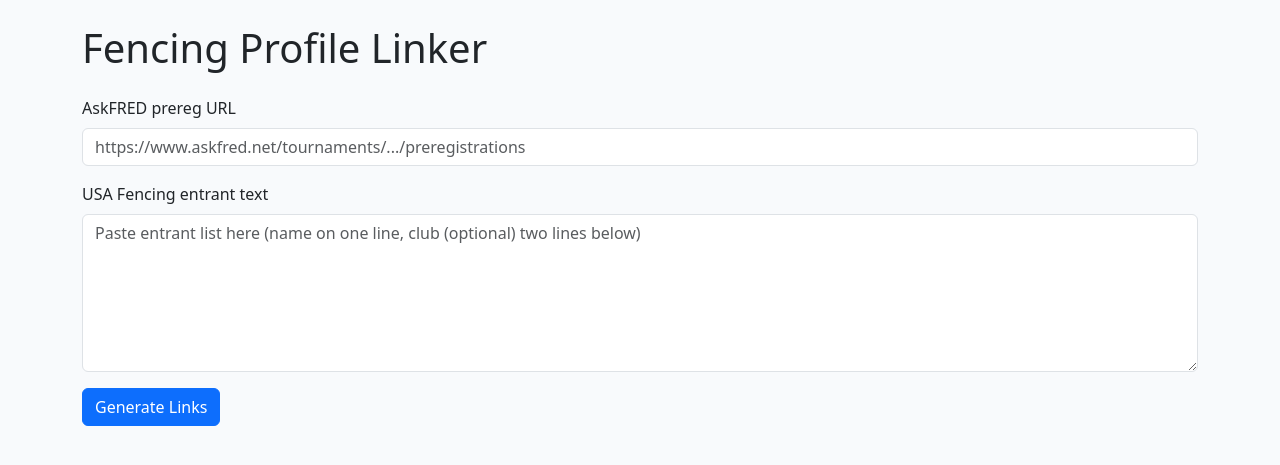
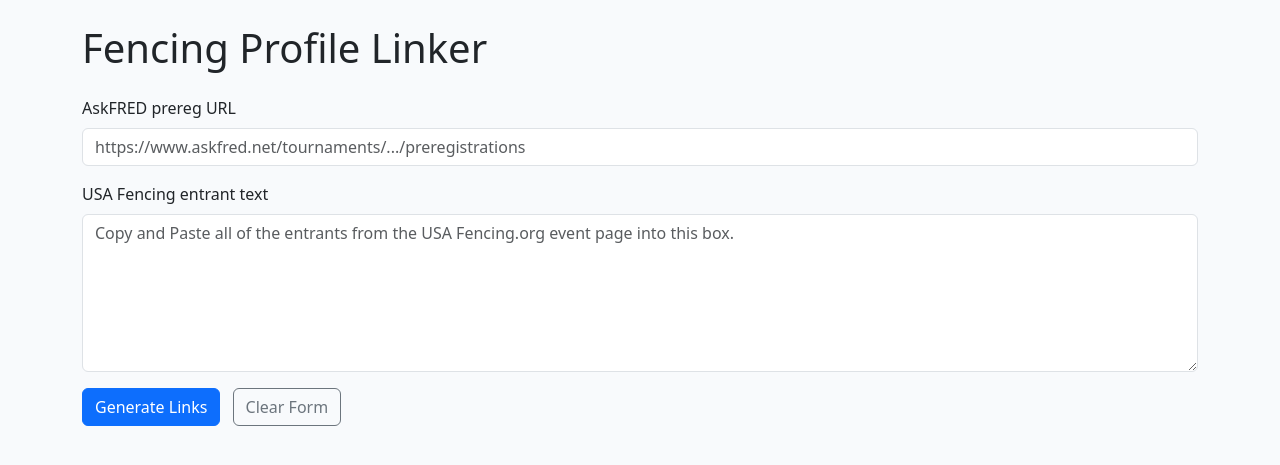
Before and after one commit to Remco28/fencer-profile-2, a PHP site: page / in a window 1280 px wide. Shown: the top 465 px of the page. Run offline with PHP 8.4, Linux system fonts and the light colour scheme.

Commit message:
bug fixes

```diff
--- a/index.php
+++ b/index.php
@@ -1,6 +1,6 @@
 <?php
 /* =========================================================================
-   Fencing Profile Linker — clean build, May 2025
+   Fencing Profile Linker
    ========================================================================= */
 $results = [];
 $error   = null;
@@ -18,6 +18,7 @@ if ($_SERVER['REQUEST_METHOD'] === 'POST') {
 
     /* 1) ASKFRED PREREG LIST ******************************************* */
     if ($askfredUrl !== '') {
+        // ... (AskFRED parsing logic remains the same) ...
         $ch = curl_init($askfredUrl);
         curl_setopt_array($ch, [
             CURLOPT_RETURNTRANSFER => true,
@@ -30,9 +31,6 @@ if ($_SERVER['REQUEST_METHOD'] === 'POST') {
         curl_close($ch);
 
         if ($html !== false) {
-            file_put_contents('debug.html', $html);   // snapshot for debugging
-
-            /* --- A. New‑site JSON blob -------------------------------- */
             if (preg_match('/__PRELOADED_STATE__\\s*=\\s*({.+?});/s', $html, $m)) {
                 $json = json_decode($m[1], true);
                 foreach (($json['entities']['events'] ?? []) as $event) {
@@ -44,7 +42,7 @@ if ($_SERVER['REQUEST_METHOD'] === 'POST') {
                         $rating= $pr['classification'] ?? ($pr['rating'] ?? 'U');
                         if (!$rating || !preg_match('/^[ABCDEU]/', $rating)) $rating='U';
 
-                        if (!empty($name)) { // Ensure name is not empty
+                        if (!empty($name)) {
                             $results[] = [
                                 'name'=>$name,'club'=>$club,'event'=>$evtName,
                                 'rating'=>$rating,'url'=>build_search_url($name)
@@ -52,12 +50,10 @@ if ($_SERVER['REQUEST_METHOD'] === 'POST') {
                         }
                     }
                 }
-
-            /* --- B. Old‑site card tables ------------------------------ */
             } else {
                 libxml_use_internal_errors(true);
                 $dom = new DOMDocument();
-                @$dom->loadHTML($html); // Suppress warnings from potentially malformed HTML
+                @$dom->loadHTML($html);
                 $xp  = new DOMXPath($dom);
 
                 foreach ($xp->query('//div[contains(@class,"card") and .//table[contains(@class,"preregistration-list")]]') as $card) {
@@ -73,7 +69,6 @@ if ($_SERVER['REQUEST_METHOD'] === 'POST') {
                         if ($name==='') continue;
                         if (!$rating || !preg_match('/^[ABCDEU]/', $rating)) $rating='U';
 
-
                         $results[] = [
                             'name'=>$name,'club'=>$club,'event'=>$evtName,
                             'rating'=>$rating,'url'=>build_search_url($name)
@@ -85,84 +80,86 @@ if ($_SERVER['REQUEST_METHOD'] === 'POST') {
     }
 
     /* 2) USA FENCING TEXT ********************************************** */
+    // Reverted to the simpler parser from before the last "enhancement" attempt for this section
     if ($usafText !== '') {
         $lines = preg_split('/\\r?\\n/', $usafText);
         $total = count($lines);
-        for ($i=0;$i<$total;$i++){
-            $line = trim($lines[$i]);
-            if (strpos($line, ',') !== false) { // Likely a name line
-                $club = '';
+        for ($i = 0; $i < $total; $i++) {
+            $current_line_text = trim($lines[$i]);
+
+            // Using the more robust name matching and explode limit
+            if (strpos($current_line_text, ',') !== false && preg_match('/^[\p{L}\p{M}\s\'-]+,\s*[\p{L}\p{M}\s\'-]+$/u', $current_line_text)) {
+                [$last, $first] = array_map('trim', explode(',', $current_line_text, 2));
+                $name = trim("$first $last");
+
+                if (empty($name)) {
+                    continue;
+                }
+
+                $fencer_club = '';
+                // Assumes club is 2 lines down from the name line, and not another name
                 if ($i + 2 < $total) {
-                    $potentialClubLine = trim($lines[$i+2]);
-                    // Basic check: if it doesn't look like another name, assume it's a club
-                    if (strpos($potentialClubLine, ',') === false) {
-                         $club = preg_replace('/#\\d+/', '', $potentialClubLine);
+                    $potentialClubLine = trim($lines[$i + 2]);
+                    if (strpos($potentialClubLine, ',') === false && !empty($potentialClubLine)) {
+                         $fencer_club = preg_replace('/#\\d+/', '', $potentialClubLine);
                     }
                 }
 
-                $rating='';
-                // Check current line and next few lines for a rating
-                for ($j=0;$j<=3&&$i+$j<$total;$j++){ // Start check from current line $j=0
-                    if (preg_match('/\\b([ABCDEU][0-9]{0,4})\\b/', trim($lines[$i+$j]), $m)) {
-                         $rating=$m[1]; break;
+                $fencer_rating = '';
+                // Searches name line and next 3 lines for rating
+                for ($j = 0; $j <= 3; $j++) {
+                    if (($i + $j) < $total) {
+                        if (preg_match('/\\b([ABCDEU][0-9]{0,4})\\b/', trim($lines[$i + $j]), $rating_match)) {
+                            $fencer_rating = $rating_match[1];
+                            break;
                         }
                     }
-                 if (!$rating || !preg_match('/^[ABCDEU]/', $rating)) $rating='U';
+                }
+                if (empty($fencer_rating) || !preg_match('/^[ABCDEU]/', $fencer_rating)) {
+                    $fencer_rating = 'U'; // Default if not found or invalid
+                }
 
-
-                [$last,$first]=array_map('trim', explode(',', $line)+['','']);
-                $name=trim("$first $last");
-
-                if (!empty($name)) { // Ensure name is not empty
-                    $results[]=[
-                        'name'=>$name,'club'=>$club,'event'=>'',
-                        'rating'=>$rating,'url'=>build_search_url($name)
+                $results[] = [
+                    'name' => $name,
+                    'club' => $fencer_club,
+                    'event' => '',
+                    'rating' => $fencer_rating,
+                    'url' => build_search_url($name)
                 ];
-                }
             }
         }
     }
 
     /* 3) DEDUPLICATE *************************************************** */
-    // Step 1: Get unique (Name, Event) pairs, ensuring event names are consistent
+    // ... (Deduplication logic remains the same as previous version) ...
     $temp_combined_results = $results;
     $seen_name_event_keys = [];
     $unique_by_name_event = [];
     foreach ($temp_combined_results as $row) {
-        // Normalize event name: trim and treat genuinely empty strings as such
         $event_name = trim($row['event'] ?? '');
         $current_name = trim($row['name'] ?? '');
-
-        if (empty($current_name)) continue; // Skip entries with no name
-
+        if (empty($current_name)) continue;
         $key = $current_name . '|' . $event_name;
         if (!isset($seen_name_event_keys[$key])) {
             $seen_name_event_keys[$key] = true;
-            // Store with the normalized event name
             $row['event'] = $event_name;
             $row['name'] = $current_name;
             $unique_by_name_event[] = $row;
         }
     }
 
-    // Step 2: Identify fencers who have at least one entry with a specific event
     $fencer_has_specific_event = [];
     foreach ($unique_by_name_event as $row) {
-        if (!empty($row['event'])) { // Event is not an empty string
+        if (!empty($row['event'])) {
             $fencer_has_specific_event[$row['name']] = true;
         }
     }
 
-    // Step 3: Build the final list
-    // Exclude generic entries (empty event) if a specific event entry exists for that fencer
     $final_results = [];
     foreach ($unique_by_name_event as $row) {
         if (!empty($row['event'])) {
-            // Always include entries that have a specific event
             $final_results[] = $row;
         } else {
-            // This is an entry with an empty event (generic)
-            // Include it ONLY if this fencer does NOT have any other entry with a specific event
             if (!isset($fencer_has_specific_event[$row['name']])) {
                 $final_results[] = $row;
             }
@@ -178,7 +175,19 @@ if ($_SERVER['REQUEST_METHOD'] === 'POST') {
 <title>Fencing Profile Linker</title>
 <meta name="viewport" content="width=device-width,initial-scale=1">
 <link href="https://cdn.jsdelivr.net/npm/bootstrap@5.3.3/dist/css/bootstrap.min.css" rel="stylesheet">
-<style>body{background:#f8fafc;}</style>
+<style>
+  body { background: #f8fafc; }
+  #resultsTable th[data-sortable="true"] { cursor: pointer; position: relative; }
+  #resultsTable th[data-sortable="true"] .sort-icon {
+    position: absolute;
+    right: 8px; /* Adjust as needed */
+    top: 50%;
+    transform: translateY(-50%);
+    font-size: 0.8em;
+  }
+  #resultsTable th .sort-icon.asc::after { content: "\25B2"; /* UPWARDS BLACK ARROW */ }
+  #resultsTable th .sort-icon.desc::after { content: "\25BC"; /* DOWNWARDS BLACK ARROW */ }
+</style>
 </head>
 <body class="container py-4">
 <h1 class="mb-4">Fencing Profile Linker</h1>
@@ -194,20 +203,28 @@ if ($_SERVER['REQUEST_METHOD'] === 'POST') {
   <div class="mb-3">
     <label class="form-label" for="usaf">USA Fencing entrant text</label>
     <textarea class="form-control" id="usaf" name="usaf" rows="6"
-              placeholder="Paste entrant list here (name on one line, club (optional) two lines below)"><?= htmlspecialchars($_POST['usaf'] ?? '') ?></textarea>
+              placeholder="Copy and Paste all of the entrants from the USA Fencing.org event page into this box."><?= htmlspecialchars($_POST['usaf'] ?? '') ?></textarea>
   </div>
   <button class="btn btn-primary" type="submit">Generate Links</button>
+  <button type="button" id="clearBtn" class="btn btn-outline-secondary ms-2">Clear Form</button>
 </form>
 
 <?php if (!empty($results)): ?>
 <div class="mb-3">
   <button id="copyBtn" class="btn btn-secondary me-2">Copy to Clipboard</button>
   <button id="csvBtn"  class="btn btn-success">Download CSV</button>
-  <a href="/debug.html" class="btn btn-outline-info ms-2" target="_blank">View debug.html</a>
 </div>
 
-<table class="table table-striped">
-<thead><tr><th>Name</th><th>Club</th><th>Event</th><th>Rating</th><th>Search</th></tr></thead>
+<table class="table table-striped" id="resultsTable">
+  <thead>
+    <tr>
+      <th data-sortable="true">Name <span class="sort-icon"></span></th>
+      <th data-sortable="true">Club <span class="sort-icon"></span></th>
+      <th data-sortable="true">Event <span class="sort-icon"></span></th>
+      <th data-sortable="true" data-type="rating">Rating <span class="sort-icon"></span></th>
+      <th>Search</th>
+    </tr>
+  </thead>
   <tbody>
 <?php foreach ($results as $r): ?>
   <tr>
@@ -226,17 +243,21 @@ if ($_SERVER['REQUEST_METHOD'] === 'POST') {
 
 <script src="https://code.jquery.com/jquery-3.7.1.min.js"></script>
 <script>
-// CSV + clipboard helpers
-function toCSV(rows){
+$(function(){
+  $('#clearBtn').on('click', function() {
+    $('#askfred').val('');
+    $('#usaf').val('');
+  });
+
+  function toCSV(rows){ /* ... (unchanged) ... */
     const esc = v => `"${String(v??'').replace(/"/g,'""')}"`;
     const header = 'Name,Club,Event,Rating,URL';
     return [header].concat(
       rows.map(r=>[r.name,r.club,r.event,r.rating,r.url].map(esc).join(','))
-  ).join('\r\n');   // real CRLF
+    ).join('\r\n');
   }
 
-$(function(){
-  $('#copyBtn').on('click', () => {
+  $('#copyBtn').on('click', () => { /* ... (unchanged) ... */
     if (window.tableData && window.tableData.length > 0) {
         navigator.clipboard.writeText(
             window.tableData.map(r => {
@@ -249,11 +270,11 @@ $(function(){
     }
   });
 
-  $('#csvBtn').on('click', ()=>{
+  $('#csvBtn').on('click', ()=>{ /* ... (unchanged) ... */
     if (window.tableData && window.tableData.length > 0) {
         const blob = new Blob([toCSV(window.tableData)], {type:'text/csv'});
         const url  = URL.createObjectURL(blob);
-        const a = document.createElement('a'); // Use vanilla JS for this part
+        const a = document.createElement('a');
         a.href = url;
         a.download = 'fencers.csv';
         document.body.appendChild(a);
@@ -264,6 +285,78 @@ $(function(){
         alert('No data to download.');
     }
   });
+
+  // Table Sorting Logic (this refined version should remain)
+  const $table = $('#resultsTable');
+  const $tbody = $table.find('tbody');
+
+  $table.find('th[data-sortable="true"]').on('click', function() {
+    const $th = $(this);
+    const columnIndex = $th.index();
+    const dataType = $th.data('type') || 'string';
+    let currentSortOrder = $th.data('sort-order');
+
+    let newSortOrder;
+    if ($th.hasClass('sort-asc')) {
+      newSortOrder = 'desc';
+    } else {
+      newSortOrder = 'asc';
+    }
+
+    $table.find('th[data-sortable="true"]').data('sort-order', null)
+        .removeClass('sort-asc sort-desc')
+        .find('.sort-icon').removeClass('asc desc');
+
+    $th.data('sort-order', newSortOrder);
+    $th.addClass('sort-' + newSortOrder);
+    $th.find('.sort-icon').addClass(newSortOrder);
+
+
+    const rows = $tbody.find('tr').toArray();
+
+    rows.sort(function(a, b) {
+      let valA = $(a).find('td').eq(columnIndex).text();
+      let valB = $(b).find('td').eq(columnIndex).text();
+      let comparisonResult = 0;
+
+      if (dataType === 'rating') {
+        const ratingOrder = { 'U': 0, 'E': 1, 'D': 2, 'C': 3, 'B': 4, 'A': 5 };
+        let letterA = valA.charAt(0).toUpperCase();
+        let letterB = valB.charAt(0).toUpperCase();
+        let ratingAVal = ratingOrder[letterA] !== undefined ? ratingOrder[letterA] : -1;
+        let ratingBVal = ratingOrder[letterB] !== undefined ? ratingOrder[letterB] : -1;
+
+        if (ratingAVal !== ratingBVal) {
+            comparisonResult = ratingAVal - ratingBVal;
+        } else {
+            const yearA_str = valA.substring(1);
+            const yearB_str = valB.substring(1);
+            // Ensure parsing only happens if there are characters after the letter
+            const yearA = yearA_str.length > 0 && /^\d+$/.test(yearA_str) ? parseInt(yearA_str, 10) : NaN;
+            const yearB = yearB_str.length > 0 && /^\d+$/.test(yearB_str) ? parseInt(yearB_str, 10) : NaN;
+
+            if (!isNaN(yearA) && !isNaN(yearB)) {
+                // Higher year is better, so for ascending sort (U->A), smaller year should come first.
+                // A24 vs A25: yearA=24, yearB=25. 24-25 = -1. A24 comes before A25. Correct.
+                comparisonResult = yearA - yearB;
+            } else if (!isNaN(yearA)) {
+                comparisonResult = 1; // valA (with year) is better than valB (no year)
+            } else if (!isNaN(yearB)) {
+                comparisonResult = -1; // valB (with year) is better than valA (no year)
+            }
+        }
+      } else {
+        valA = valA.toUpperCase();
+        valB = valB.toUpperCase();
+        if (valA < valB) comparisonResult = -1;
+        if (valA > valB) comparisonResult = 1;
+      }
+
+      return newSortOrder === 'asc' ? comparisonResult : -comparisonResult;
+    });
+
+    $tbody.empty().append(rows);
+  });
 });
 </script>
 </body>
```
Lines whose indentation alone changed are shown as unchanged.
